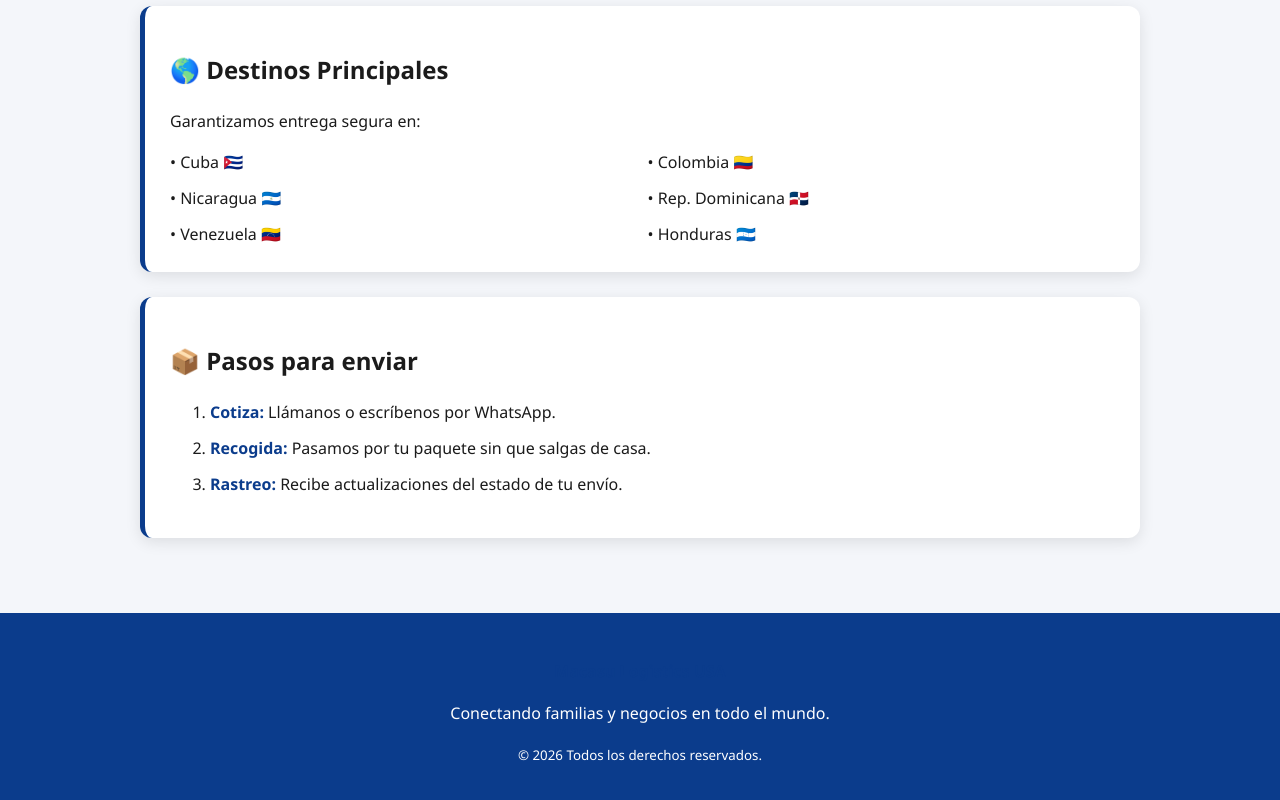
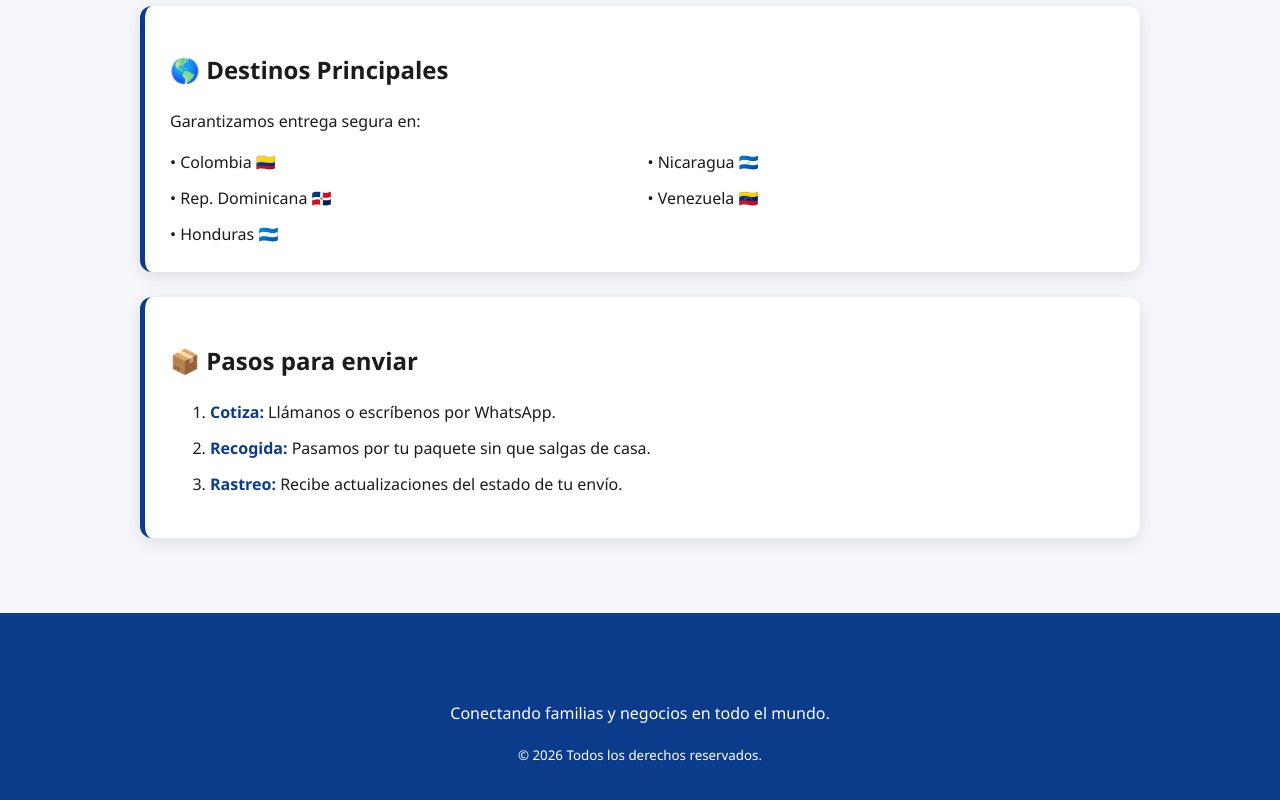
Before and after one commit to leo1786/Macasu-logistics-usa, a plain HTML site: page index.html in a window 1280 px wide. Shown: the part 795-1595 px from the top of the page. Drawn offline with Linux system fonts and the light colour scheme.

Commit message:
Remove Cuba from main destinations list

```diff
--- a/index.html
+++ b/index.html
@@ -61,7 +61,7 @@
         <h2>🌎 Destinos Principales</h2>
         <p>Garantizamos entrega segura en:</p>
         <div style="display: grid; grid-template-columns: 1fr 1fr; gap: 10px;">
-            <div>• Cuba 🇨🇺</div>
+
             <div>• Colombia 🇨🇴</div>
             <div>• Nicaragua 🇳🇮</div>
             <div>• Rep. Dominicana 🇩🇴</div>
```
